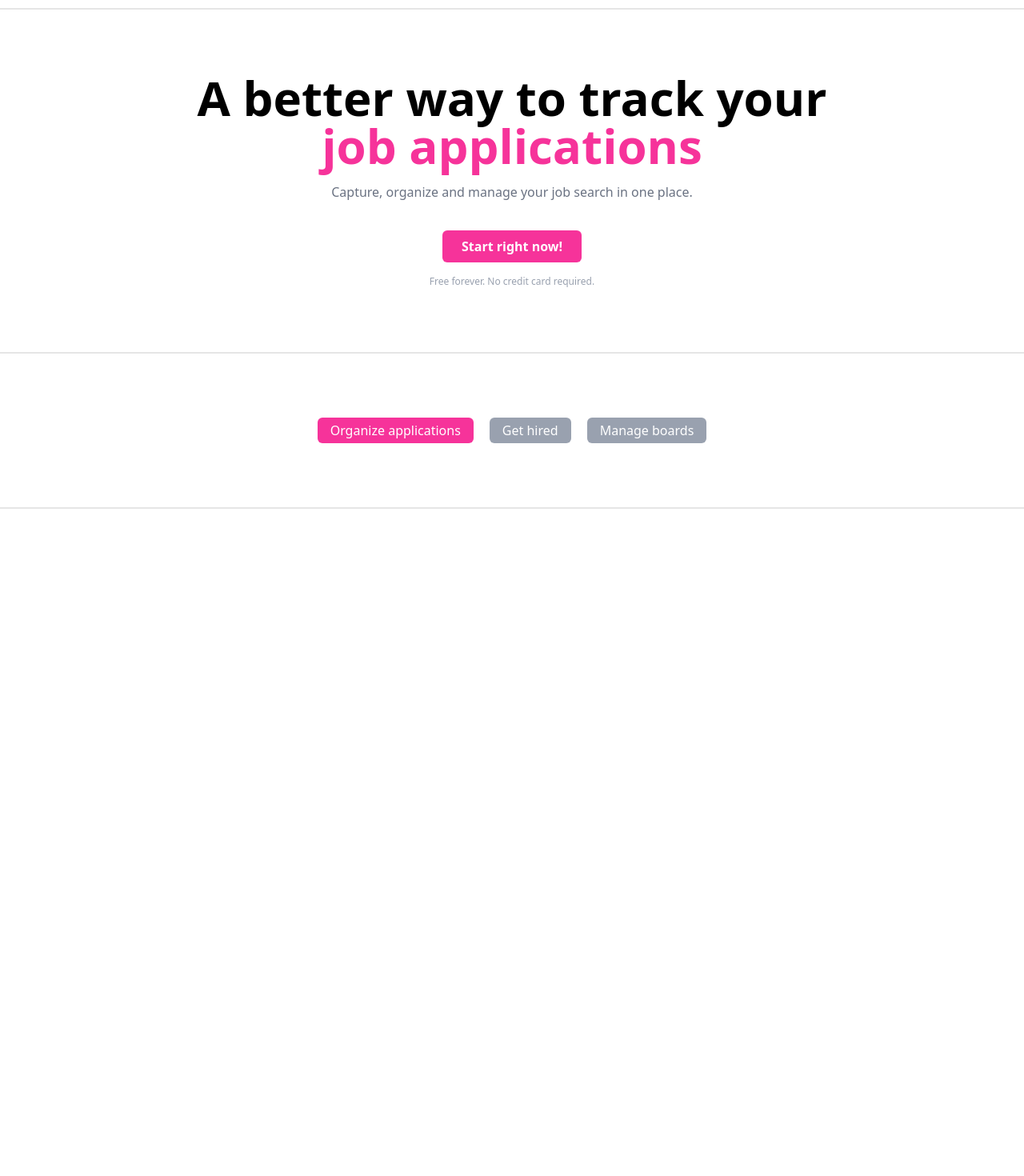
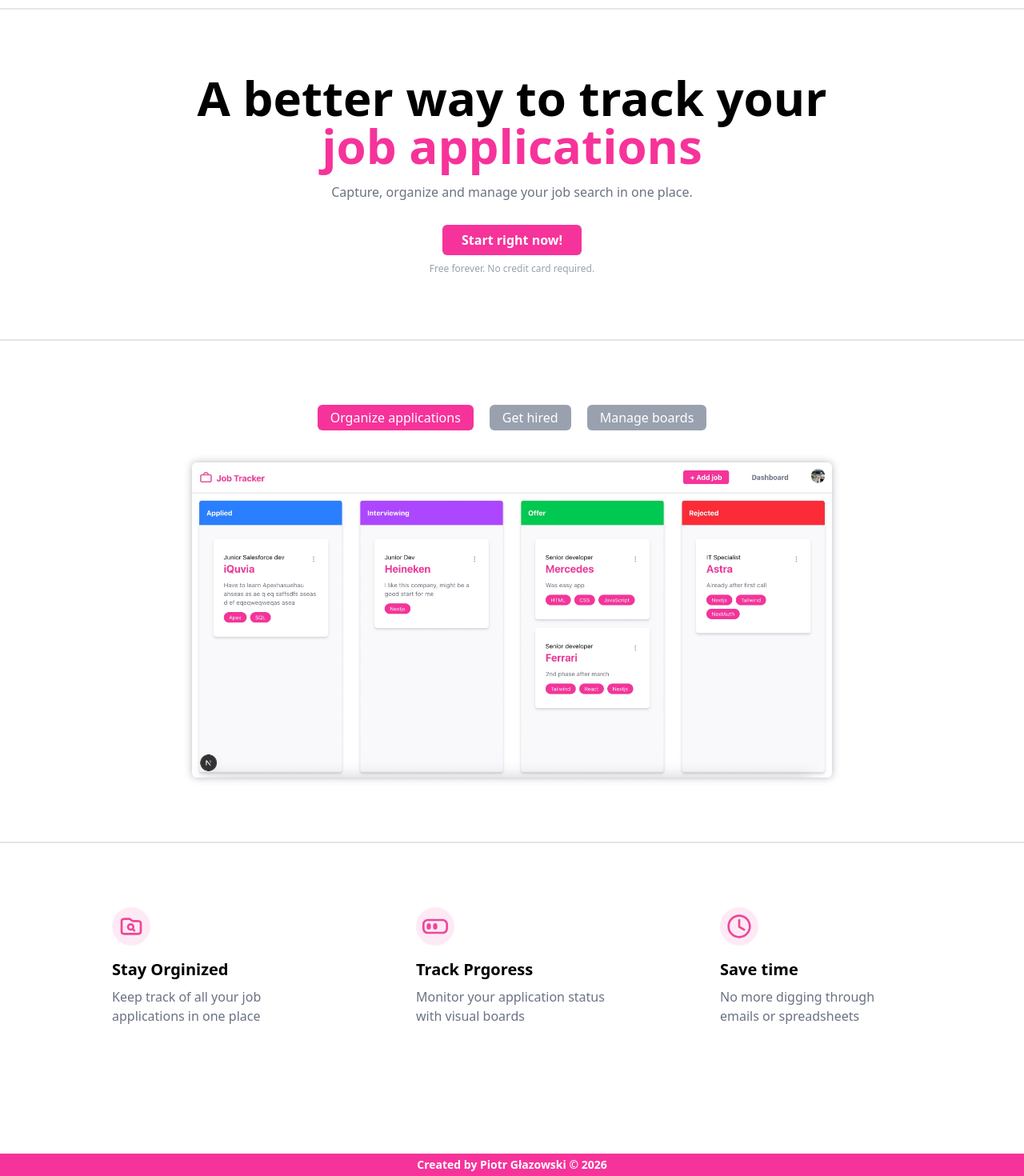
Before and after one commit to p-glazowski/job-application-tracker, a Next.js app: page / in a window 1280 px wide. Shown: the part 54-1524 px from the top of the page at 80% size. Before the commit the page ends 800 px from the top, so only its background shows below. Built offline with nearby package versions, Linux system fonts and the light colour scheme; no server answers.

Commit message:
updated home page with sections

```diff
--- a/app/page.tsx
+++ b/app/page.tsx
@@ -1,4 +1,12 @@
-export default function Home() {
+import { auth } from '@/auth';
+import Link from 'next/link';
+import ScreenSection from '@/components/homePage/ScreenSection';
+import PerksSection from '@/components/homePage/PerksSection';
+import Footer from '@/components/Footer';
+
+export default async function Home() {
+  const session = await auth();
+
   return (
     <div className="flex-1">
       <section className="my-20 text-center max-w-200 mx-auto grid gap-4">
@@ -10,29 +18,22 @@ export default function Home() {
           Capture, organize and manage your job search in one place.
         </p>
         <div className="mt-5">
-          <button className="bg-pink-500 rounded-md p-2 px-6 text-white font-bold cursor-pointer hover:bg-pink-600">
+          <Link
+            href={session ? '/dashboard' : '/login'}
+            className="bg-pink-500 rounded-md p-2 px-6 text-white font-bold cursor-pointer hover:bg-pink-600"
+          >
             Start right now!
-          </button>
+          </Link>
         </div>
         <p className="text-gray-400 text-xs">
           Free forever. No credit card required.
         </p>
       </section>
       <div className="border-b-2 border-black/10"></div>
-      <section className="flex flex-col items-center my-20">
-        <div className="flex gap-5">
-          <button className="bg-gray-400 text-white p-1 px-4 rounded-md bg-pink-500 hover:opacity-80">
-            Organize applications
-          </button>
-          <button className="bg-gray-400 text-white p-1 px-4 rounded-md hover:opacity-80">
-            Get hired
-          </button>
-          <button className="bg-gray-400 text-white p-1 px-4 rounded-md hover:opacity-80">
-            Manage boards
-          </button>
-        </div>
-      </section>
+      <ScreenSection />
       <div className="border-b-2 border-black/10"></div>
+      <PerksSection />
+      <Footer />
     </div>
   );
 }
```
